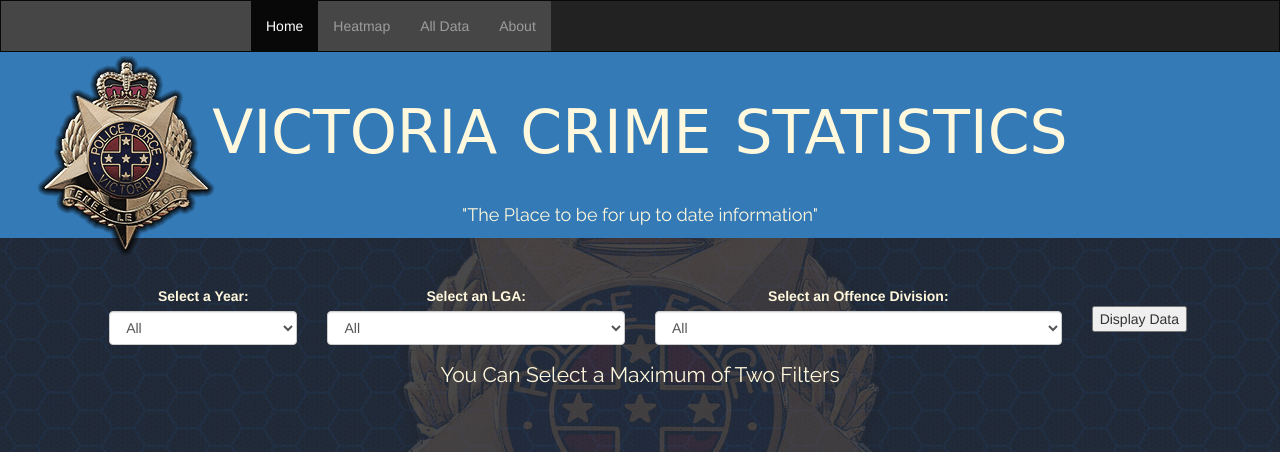
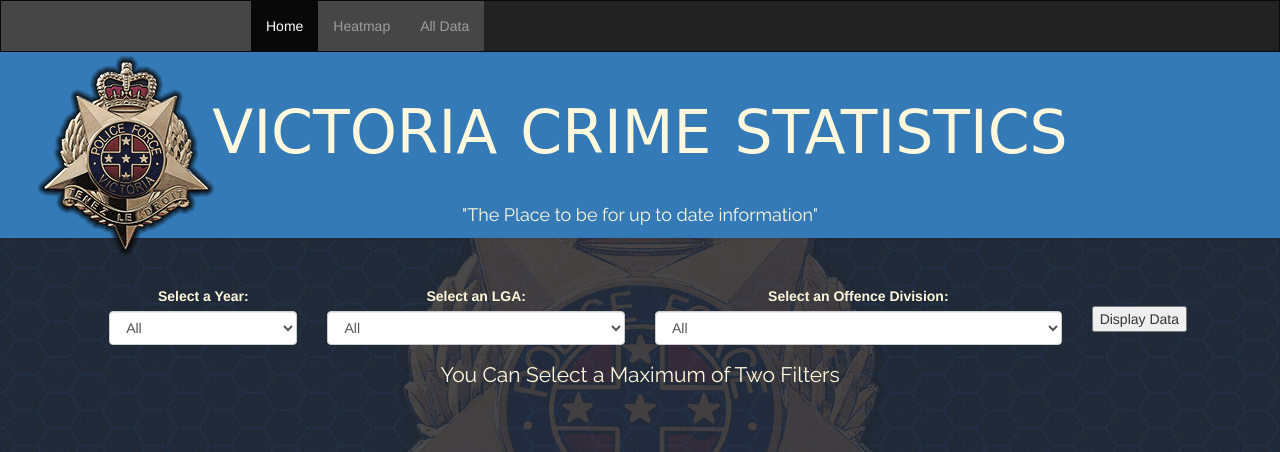
Before and after one commit to pizarro84/Victoria_Crime_Statistics, a Flask app: page / in a window 1280 px wide. Shown: the top 452 px of the page. Run offline with Flask 2, Linux system fonts and the light colour scheme; data comes from the database, SQL or seed files in the repository; some libraries are stand-ins or nearby versions; some web fonts are replaced.

Commit message:
redesign page

```diff
--- a/templates/index.html
+++ b/templates/index.html
@@ -31,7 +31,7 @@
                     <li><a href="/heatmap" target="popup"
                             onclick="window.open('/heatmap','name','width=801,height=601')">Heatmap</a></li>
                     <li><a href="/alldata" target="_blank">All Data</a></li>
-                    <li><a href="#">About</a></li>
+                    <!-- <li><a href="#">About</a></li> -->
                 </ul>
                 <ul class="nav navbar-nav navbar-right">
                     <!-- <li><a href="#"><span class="glyphicon glyphicon-log-in"></span> Login</a></li>     -->
```
